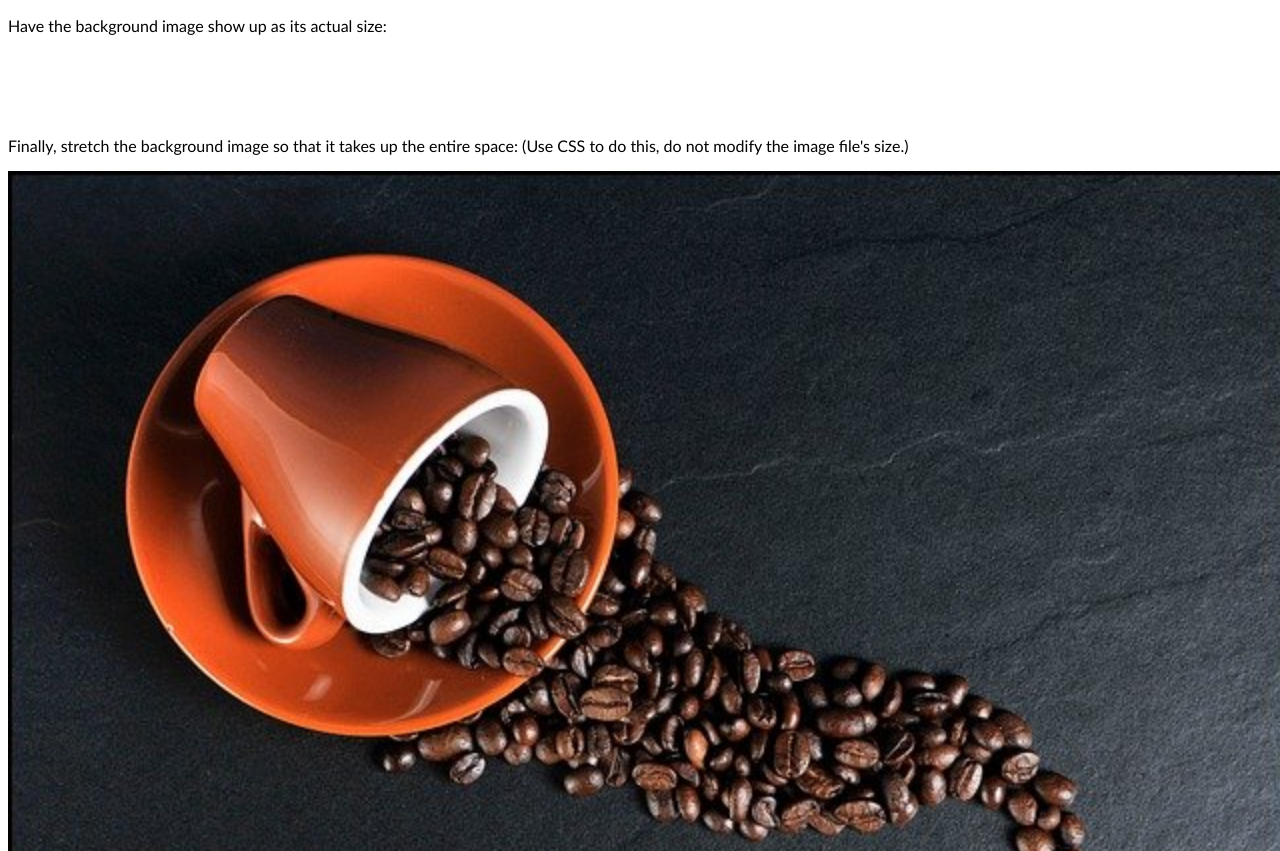
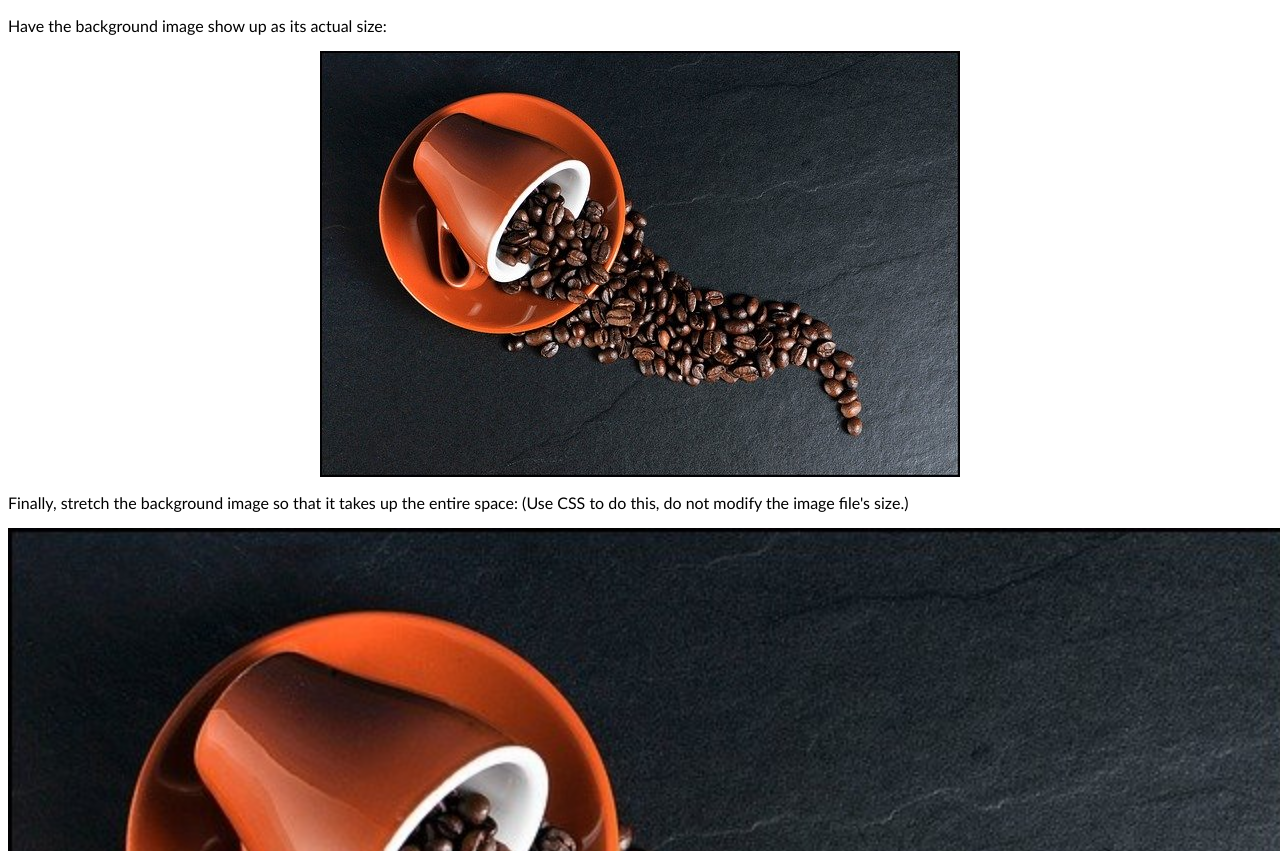
Before and after one commit to em-twines/css_practice, a plain HTML site: page CSS-Worksheet_UN_Starter-main/index.html in a window 1280 px wide. Shown: the part 7170-8021 px from the top of the page. Drawn offline with Linux system fonts and the light colour scheme.

Commit message:
edit to .actual

```diff
--- a/CSS-Worksheet_UN_Starter-main/index.html
+++ b/CSS-Worksheet_UN_Starter-main/index.html
@@ -183,8 +183,8 @@
         <p>
             Have the background image show up as its actual size:
         </p>
-        <div class = 'actual' >
-
+        <div class = 'actual'>
+            <img src="images/coffee.jpg" alt = "coffee beans pouring from a tan esresso cup">
         </div>
         <p>
             Finally, stretch the background image so that it takes up the entire space: (Use CSS to do this, do not modify the image file's size.)
--- a/CSS-Worksheet_UN_Starter-main/styles/styles.css
+++ b/CSS-Worksheet_UN_Starter-main/styles/styles.css
@@ -134,16 +134,14 @@ li a:hover {
 .actual1{
     max-width: 100%;
     height: auto;
-    margin-bottom: 8%;
-
-
+    margin-bottom: 8%
 }
 
 .actual{
-    width: auto;
-    height: auto;
-    object-fit: none;
-    margin-bottom: 8%;
+    display: flex;
+    align-items: center;
+    justify-content: center;
+
 }
 
 .cover{
```
